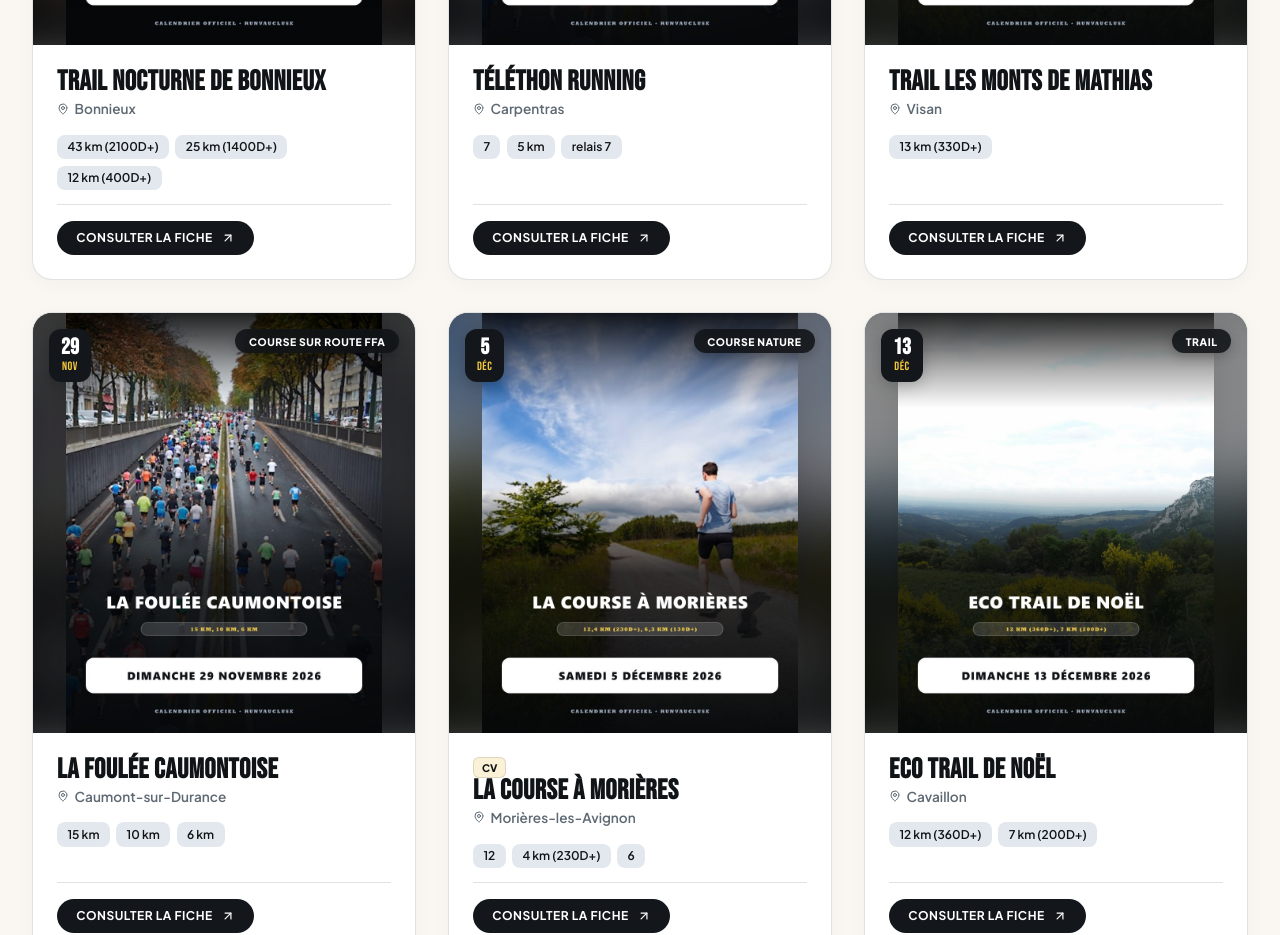
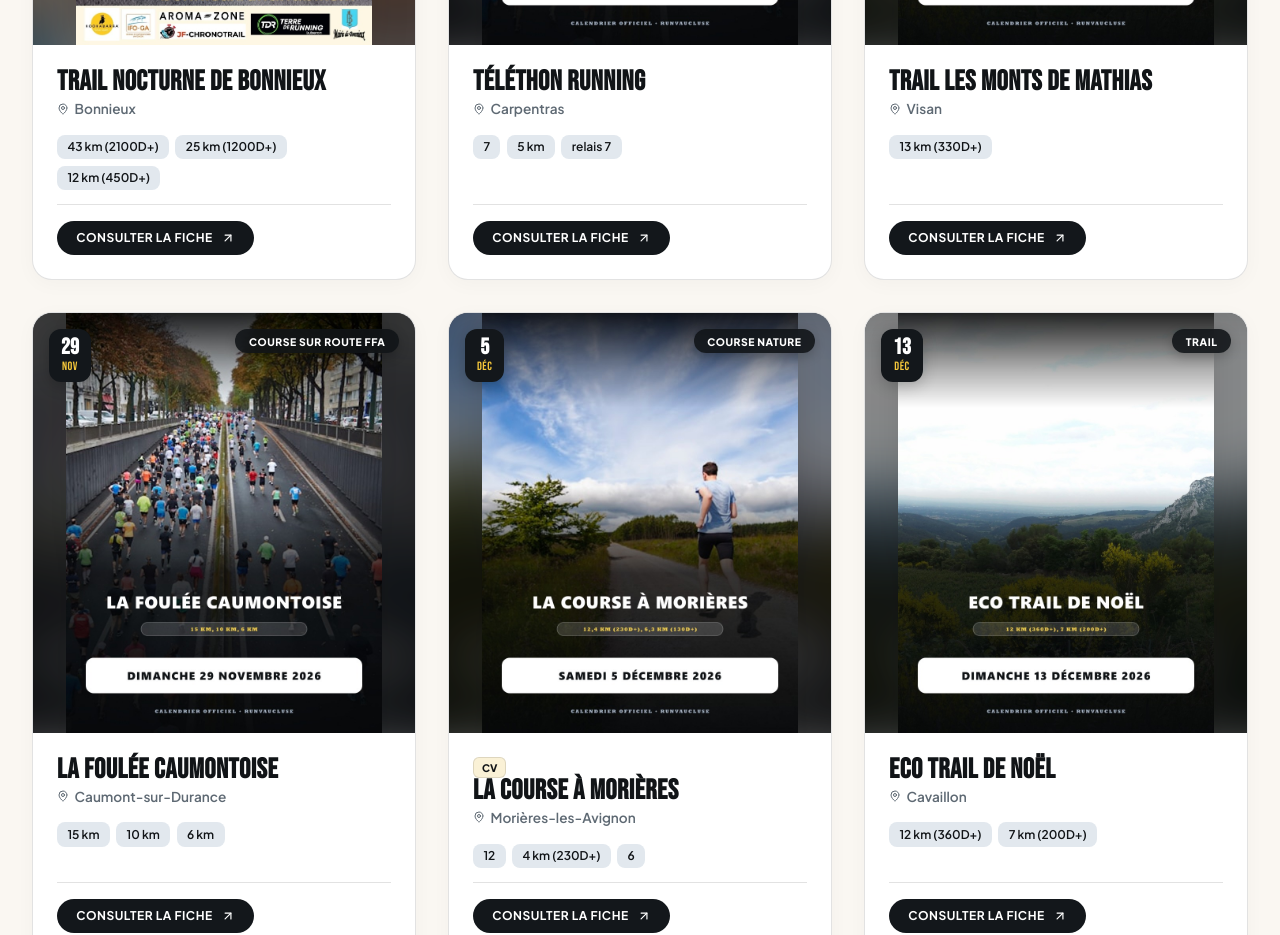
Before and after one commit to seazeau/runvaucluse, a Next.js app: page / in a window 1280 px wide. Shown: the part 9040-9975 px from the top of the page. Built offline with nearby package versions, Linux system fonts and the light colour scheme.

Commit message:
feat: ajout affiche officielle, site web et inscription JF-Chronotrail pour Trail Nocturne de Bonnieux

```diff
--- a/src/app/studio/StudioClient.tsx
+++ b/src/app/studio/StudioClient.tsx
@@ -70,7 +70,7 @@ export default function StudioClient({ races, latestWinners }: Props) {
 
   // New Race Carrousel State
   const [selectedNewRaceSlug, setSelectedNewRaceSlug] = useState<string>(() => {
-    return races.find(r => r.slug === 'la-vigneronde-puget')?.slug || races.find(r => r.slug === 'la-tourun-la-tour-daigues')?.slug || races[0]?.slug || '';
+    return races.find(r => r.slug === 'trail-nocturne-de-bonnieux-bonnieux')?.slug || races.find(r => r.slug === 'la-vigneronde-puget')?.slug || races[0]?.slug || '';
   });
 
   // Clubs Call Carrousel State
--- a/src/data/races.json
+++ b/src/data/races.json
@@ -1143,14 +1143,18 @@
     "date": "2026-11-21",
     "name": "Trail Nocturne de Bonnieux",
     "city": "Bonnieux",
-    "distances": "43 km (2100D+), 25 km (1400D+), 12 km (400D+)",
+    "distances": "43 km (2100D+), 25 km (1200D+), 12 km (450D+)",
     "type": "Trail",
-    "contact": "bonnieux.runandbike@neuf.fr",
+    "contact": "Bonnieux Run and Bike (bonnieux.runandbike@neuf.fr)",
     "image_url": "/images/poster-trail-nocturne-de-bonnieux-bonnieux.jpg",
     "link": "https://trailnocturnebonnieux.com/",
     "facebook": "https://www.facebook.com/trailnocturnebonnieux/",
     "instagram": "https://www.instagram.com/trailnocturnebonnieux/",
-    "slug": "trail-nocturne-de-bonnieux-bonnieux"
+    "slug": "trail-nocturne-de-bonnieux-bonnieux",
+    "registration_link": "https://www.jf-chronotrail.fr/jf_chrono_pages/page_bonnieux.php",
+    "registration_platform": "JF-Chronotrail",
+    "website": "https://bonnieuxrunandbike.fr/trail-nocturne-bonnieux",
+    "description": "13ème édition du Trail Nocturne de Bonnieux organisée par Bonnieux Run and Bike. Au programme : 43 km (2 100m D+ départ 15h00), 25 km (1 200m D+ départ 17h30) et 12 km (450m D+ départ 18h30). Course engagée pour la biodiversité : 1€ par dossard reversé à la LPO (Ligue pour la Protection des Oiseaux - Centre de sauvegarde PACA)."
   },
   {
     "id": 73,
```
Also changed, not shown: public/images/poster-trail-nocturne-de-bonnieux-bonnieux.jpg, 1 other file (tests, documents, lock files or other folders).
